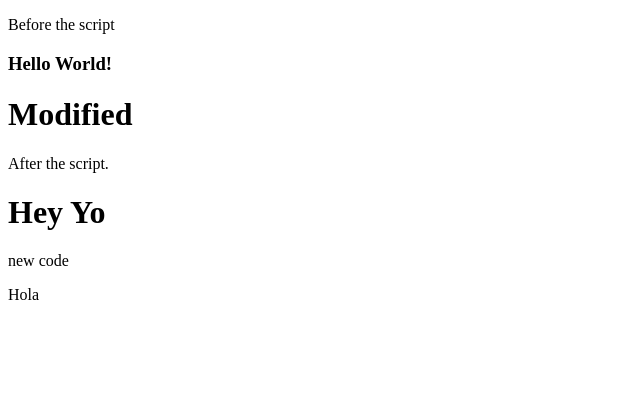
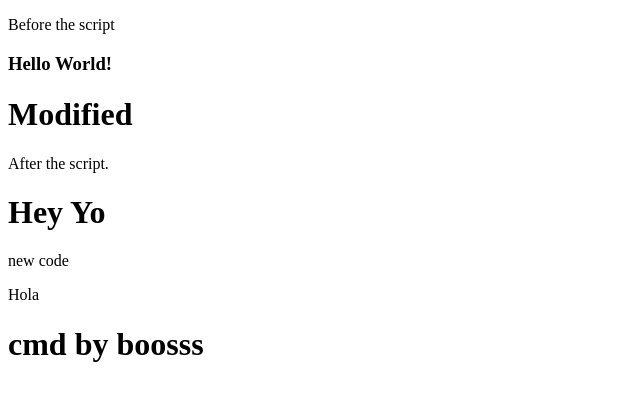
Before and after one commit to KikoK1/Test, a plain HTML site: page index.html in a window 1280 px wide. Shown: the whole page, without its empty margins (0-640 px from the left). Drawn offline with Linux system fonts and the light colour scheme.

Commit message:
By by boss

```diff
--- a/index.html
+++ b/index.html
@@ -15,6 +15,6 @@
 
     <p>new code</p>
     <p>Hola</p>
-
+ <h1>cmd by boosss</h1>
 </body>
 </html>
```
